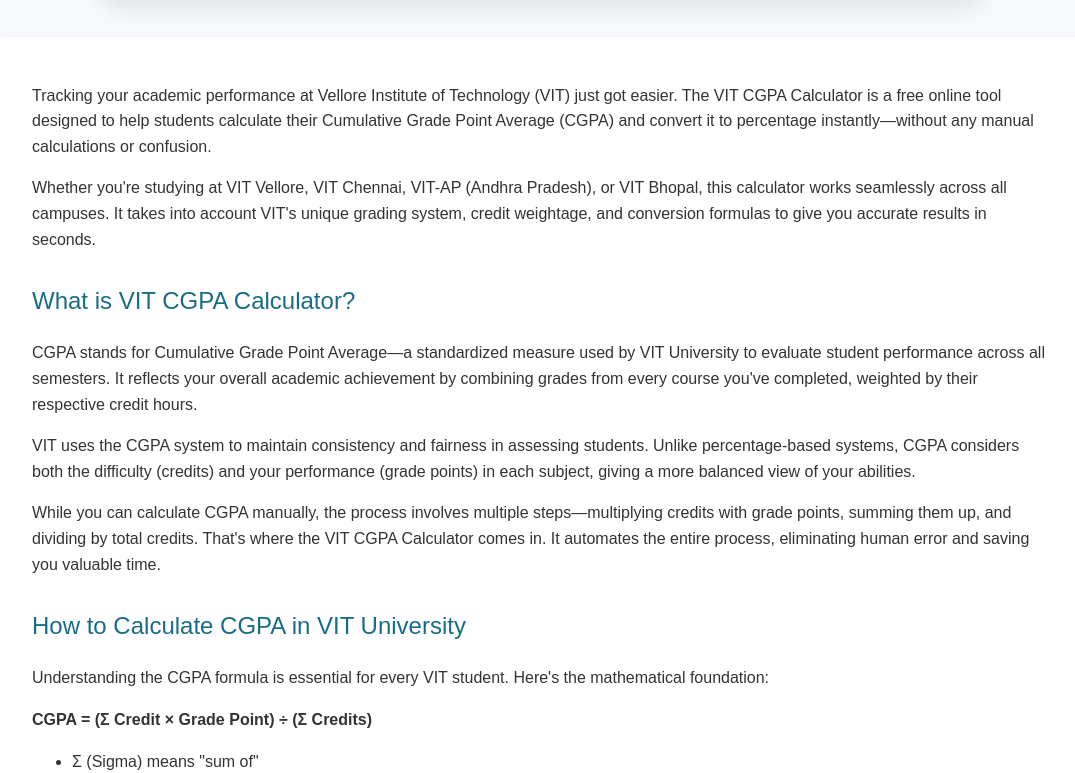
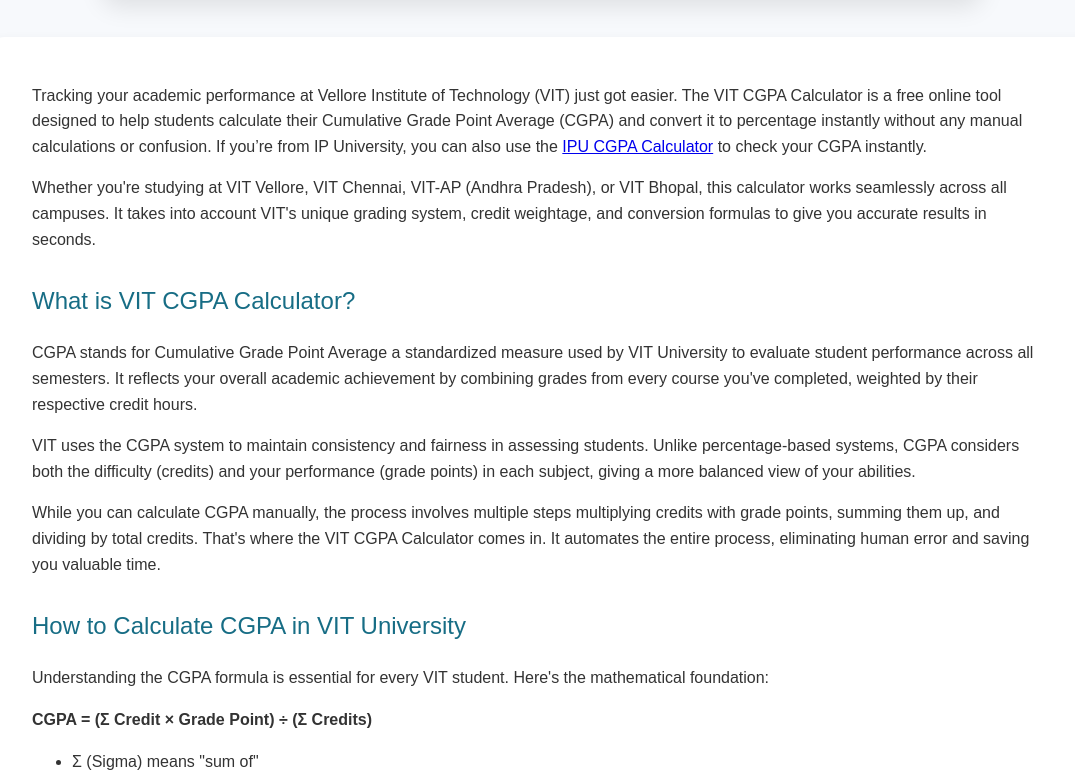
Before and after one commit to lukeharper1050/IPU-CGPA-Calculator, a plain HTML site: page vit-cgpa-calculator.html in a window 1280 px wide. Shown: the part 473-1246 px from the top of the page, without its empty margins (98-1173 px from the left). Drawn offline with Linux system fonts and the light colour scheme.

Commit message:
Update vit-cgpa-calculator.html

```diff
--- a/vit-cgpa-calculator.html
+++ b/vit-cgpa-calculator.html
@@ -3,8 +3,8 @@
 <head>
   <meta charset="UTF-8" />
   <meta name="viewport" content="width=device-width, initial-scale=1.0" />
-  <title>VIT CGPA Calculator (2025)</title>
-  <meta name="description" content="VIT CGPA Calculator — calculate CGPA and percentage for VIT (Vellore, Chennai, AP, Bhopal) using official VIT formula." />
+  <title>VIT CGPA Calculator 2025 – Calculate Semester CGPA Fast</title>
+  <meta name="description" content="Quickly calculate your VIT CGPA online with our free tool. Track your semester results, plan your grades, and stay on top of your academic progress easily." />
   <style>
     /* ---------- Global Styles ---------- */
     body {
@@ -299,15 +299,15 @@
 
     <article>
 <section>
-  <p><span style="font-weight: 400;">Tracking your academic performance at Vellore Institute of Technology (VIT) just got easier. The VIT CGPA Calculator is a free online tool designed to help students calculate their Cumulative Grade Point Average (CGPA) and convert it to percentage instantly—without any manual calculations or confusion.</span></p>
+  <p><span style="font-weight: 400;">Tracking your academic performance at Vellore Institute of Technology (VIT) just got easier. The VIT CGPA Calculator is a free online tool designed to help students calculate their Cumulative Grade Point Average (CGPA) and convert it to percentage instantly without any manual calculations or confusion. If you’re from IP University, you can also use the <a href="index.html">IPU CGPA Calculator</a> to check your CGPA instantly.</span></p>
   <p><span style="font-weight: 400;">Whether you're studying at VIT Vellore, VIT Chennai, VIT-AP (Andhra Pradesh), or VIT Bhopal, this calculator works seamlessly across all campuses. It takes into account VIT's unique grading system, credit weightage, and conversion formulas to give you accurate results in seconds.</span></p>
 </section>
 
 <section>
   <h2><span style="font-weight: 400;">What is VIT CGPA Calculator?</span></h2>
-  <p><span style="font-weight: 400;">CGPA stands for Cumulative Grade Point Average—a standardized measure used by VIT University to evaluate student performance across all semesters. It reflects your overall academic achievement by combining grades from every course you've completed, weighted by their respective credit hours.</span></p>
+  <p><span style="font-weight: 400;">CGPA stands for Cumulative Grade Point Average a standardized measure used by VIT University to evaluate student performance across all semesters. It reflects your overall academic achievement by combining grades from every course you've completed, weighted by their respective credit hours.</span></p>
   <p><span style="font-weight: 400;">VIT uses the CGPA system to maintain consistency and fairness in assessing students. Unlike percentage-based systems, CGPA considers both the difficulty (credits) and your performance (grade points) in each subject, giving a more balanced view of your abilities.</span></p>
-  <p><span style="font-weight: 400;">While you can calculate CGPA manually, the process involves multiple steps—multiplying credits with grade points, summing them up, and dividing by total credits. That's where the VIT CGPA Calculator comes in. It automates the entire process, eliminating human error and saving you valuable time.</span></p>
+  <p><span style="font-weight: 400;">While you can calculate CGPA manually, the process involves multiple steps multiplying credits with grade points, summing them up, and dividing by total credits. That's where the VIT CGPA Calculator comes in. It automates the entire process, eliminating human error and saving you valuable time.</span></p>
 </section>
 
 <section>
```
